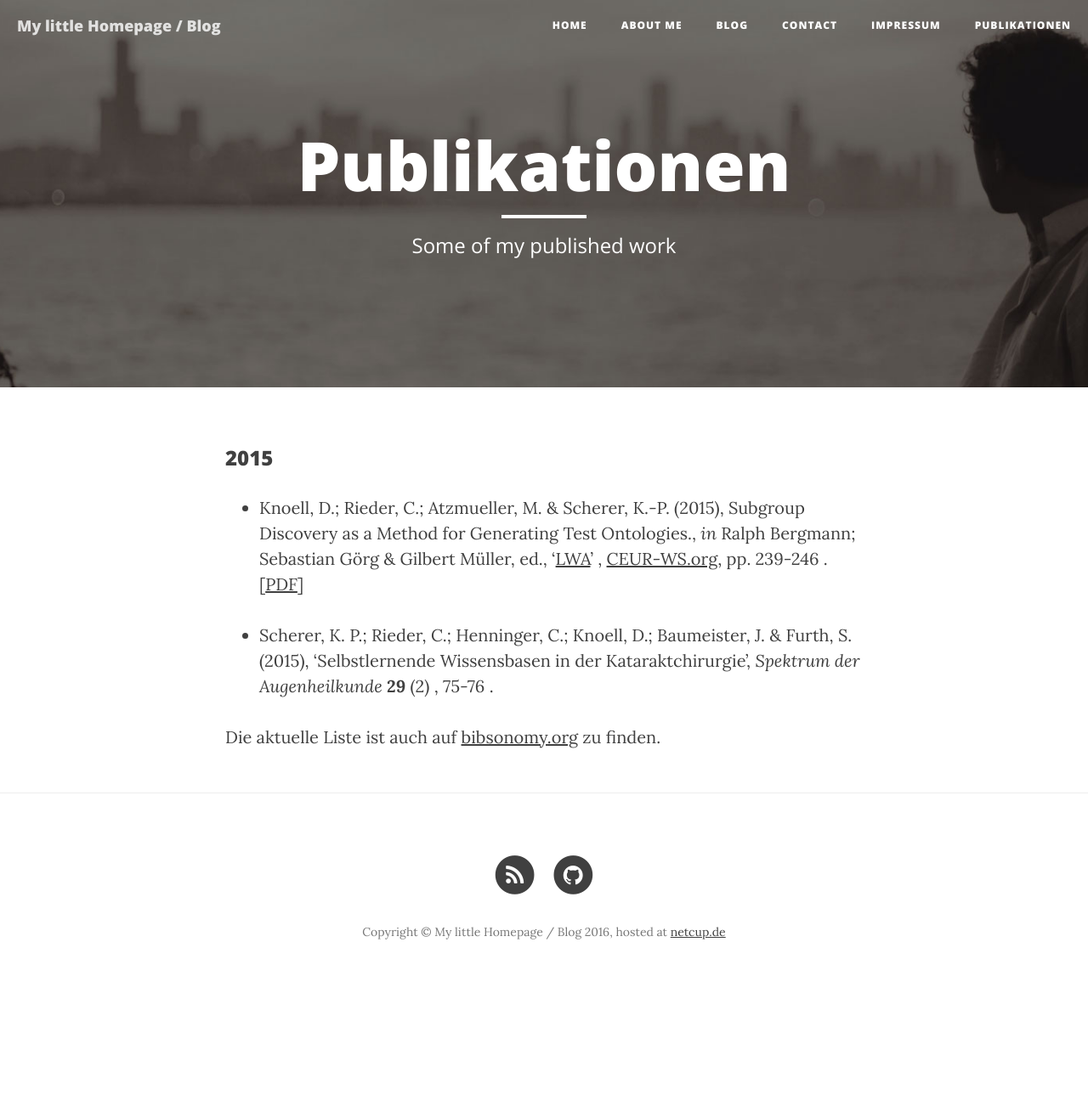
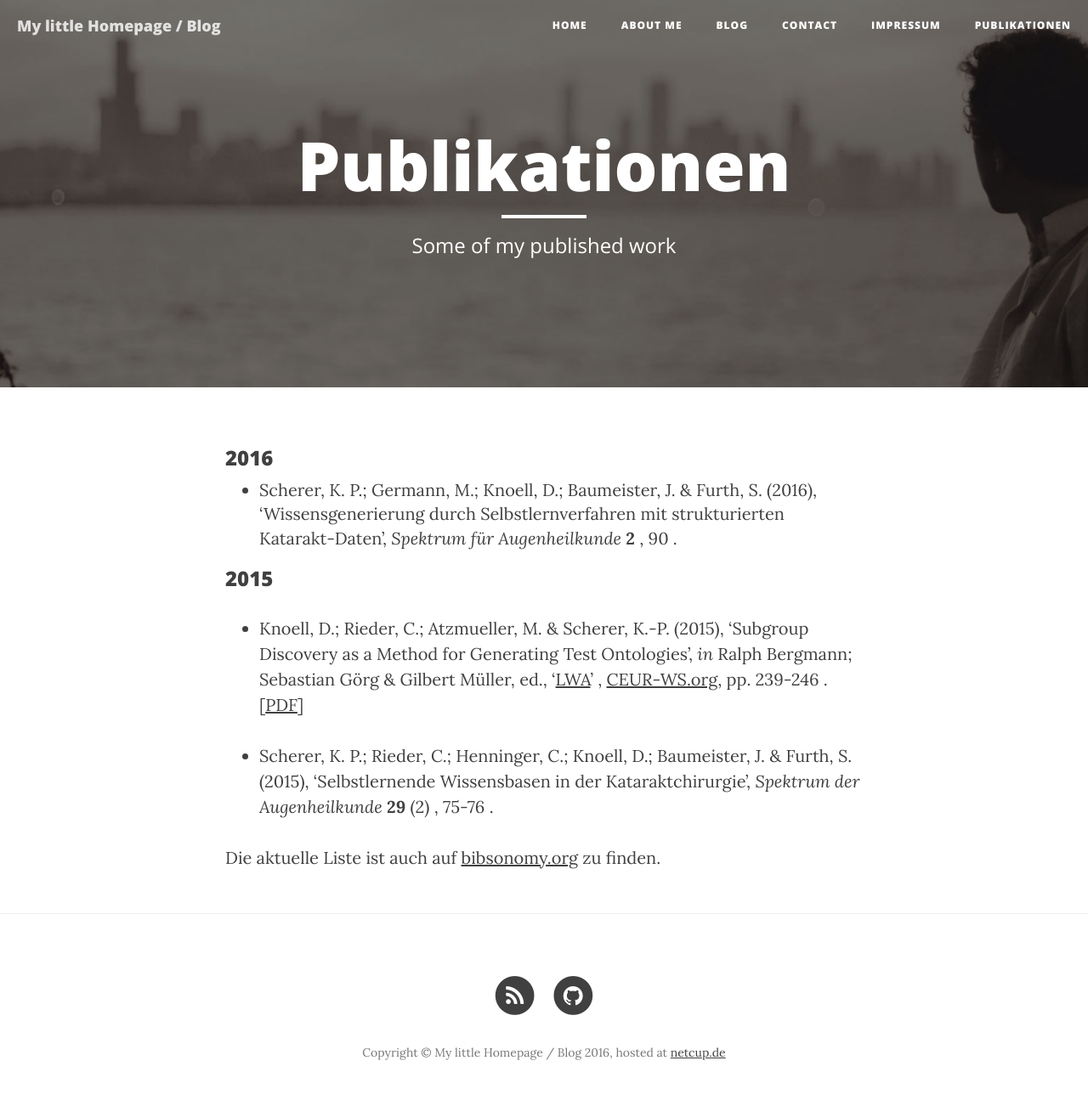
Before and after one commit to Danny4927/danny4927.github.io, a Jekyll site: the page built from publikationen.md, in a window 1280 px wide. Shown: the whole page at 85% size. Built offline with Jekyll 4.4.1, drawn with Linux system fonts in a browser that asks for light colours; nearby versions of some CDN libraries; before the commit the page ends 1173 px from its top, so only the background shows below that.

Commit message:
updated publications

```diff
--- a/publikationen.md
+++ b/publikationen.md
@@ -4,13 +4,17 @@ description: "Some of my published work"
 layout: page
 header-img: "../img/about-bg.jpg"
 ---
+### 2016
+
+- Scherer, K. P.; Germann, M.; Knoell, D.; Baumeister, J. & Furth, S. (2016), 'Wissensgenerierung durch Selbstlernverfahren mit strukturierten Katarakt-Daten', _Spektrum für Augenheilkunde_ **2** , 90 .
 
 ### 2015
 
-- Knoell, D.; Rieder, C.; Atzmueller, M. & Scherer, K.-P. (2015), Subgroup Discovery as a Method for Generating Test Ontologies., _in_ Ralph Bergmann; Sebastian Görg & Gilbert Müller, ed., '[LWA](http://ceur-ws.org/Vol-1458/)' , [CEUR-WS.org](http://CEUR-WS.org/), pp. 239-246 . [[PDF](http://ceur-ws.org/Vol-1458/F05_CRC54_Knoell.pdf)]
+- Knoell, D.; Rieder, C.; Atzmueller, M. & Scherer, K.-P. (2015), 'Subgroup Discovery as a Method for Generating Test Ontologies', _in_ Ralph Bergmann; Sebastian Görg & Gilbert Müller, ed., '[LWA](http://ceur-ws.org/Vol-1458/)' , [CEUR-WS.org](http://CEUR-WS.org/), pp. 239-246 . [[PDF](http://ceur-ws.org/Vol-1458/F05_CRC54_Knoell.pdf)]
 
 - Scherer, K. P.; Rieder, C.; Henninger, C.; Knoell, D.; Baumeister, J. & Furth, S. (2015), 'Selbstlernende Wissensbasen in der Kataraktchirurgie', _Spektrum der Augenheilkunde_ **29** (2) , 75-76 .
 
 
 
+
 Die aktuelle Liste ist auch auf [bibsonomy.org](http://www.bibsonomy.org/user/knda/myown?items=1000&resourcetype=publication&sortPage=year&sortPageOrder=desc&format=embed) zu finden.
```
